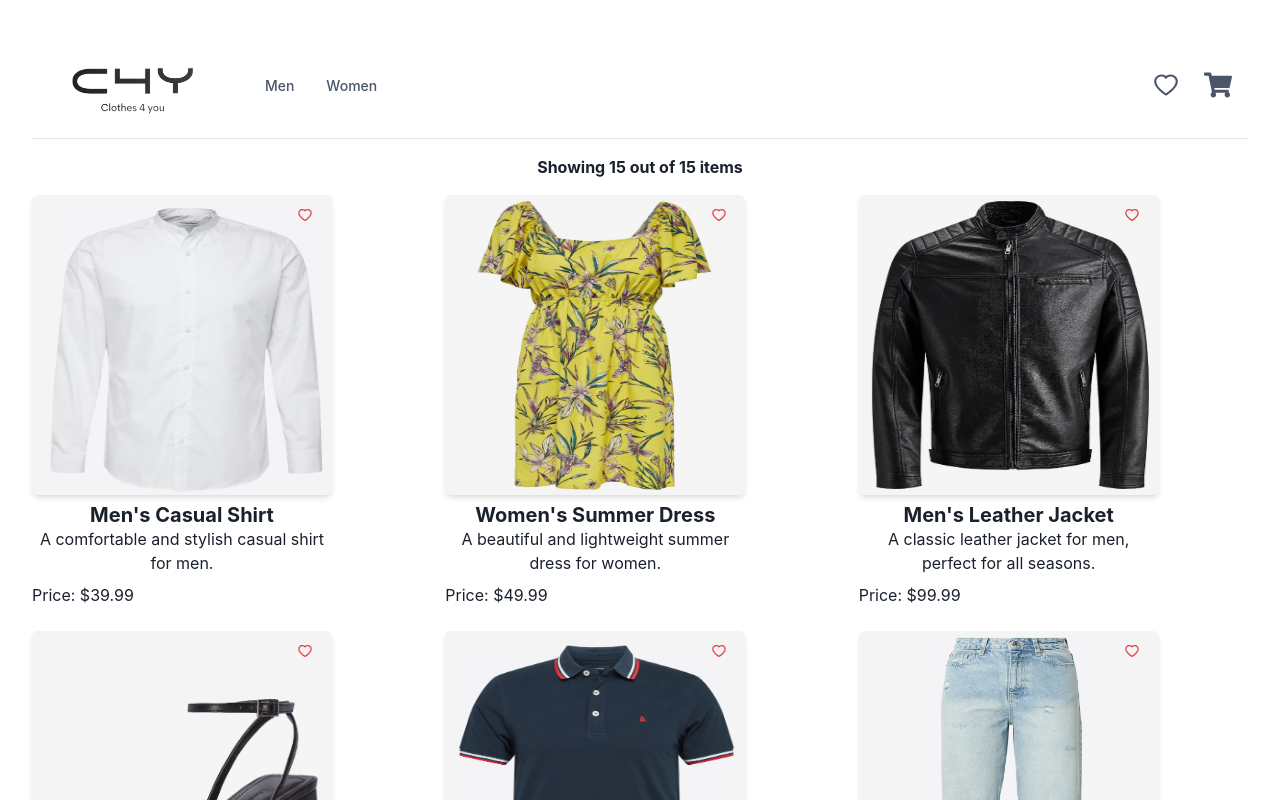
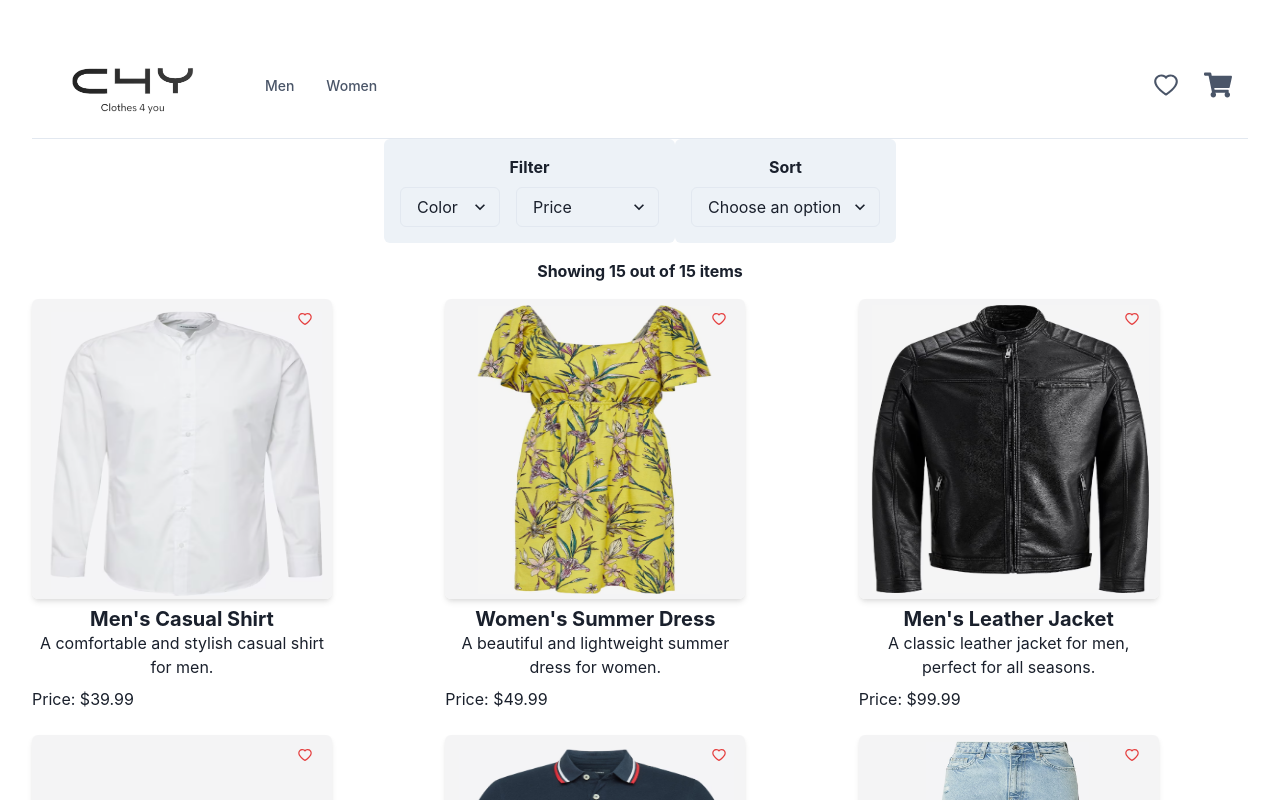
Before and after one commit to valgeorg97/c-4-u-product-listing-, a React (Vite) app in the folder clothes-for-you/: page / in a window 1280 px wide. Shown: the top 800 px of the page. Built offline with nearby package versions, Linux system fonts and the light colour scheme.

Commit message:
Add: Filter and Sort mechanism

```diff
--- /dev/null
+++ b/clothes-for-you/src/components/Filter/Filter.tsx
@@ -0,0 +1,101 @@
+import React from 'react';
+import { Box, Menu, Select, Text, VStack, HStack } from '@chakra-ui/react';
+
+interface FilterProps {
+  onFilterChange: (filteredResult: any[]) => void;
+  products: any[];
+  colorFilter: string;
+  priceFilter: number[];
+  onColorFilterChange: (selectedColor: string) => void;
+  onPriceFilterChange: (newPriceFilter: number[]) => void;
+}
+
+const Filter: React.FC<FilterProps> = ({
+  onFilterChange,
+  products,
+  colorFilter,
+  priceFilter,
+  onColorFilterChange,
+  onPriceFilterChange,
+}) => {
+  const priceTicks = [
+    { value: 0, label: 'Below 50$' },
+    { value: 50, label: '50 - 100$' },
+    { value: 100, label: '100 - 150$' },
+    { value: 150, label: '150 - 200$' },
+    { value: 200, label: 'Above 200$' },
+  ];
+
+  const availableColors = ['Blue', 'Red', 'Green', 'Black', 'White', 'Beige', 'Yellow'];
+
+  const handleColorFilterChange = (event: React.ChangeEvent<HTMLSelectElement>) => {
+    const { value } = event.target;
+
+    if (value === 'default' || value === 'None') {
+      onColorFilterChange('');
+    } else {
+      onColorFilterChange(value);
+    }
+  };
+
+  const handlePriceFilterChange = (event: React.ChangeEvent<HTMLSelectElement>) => {
+    const { value } = event.target;
+
+    if (value === 'None') {
+      onPriceFilterChange([0, 150]);
+    } else if (value === 'Above 200$') {
+      onPriceFilterChange([200, Number.MAX_SAFE_INTEGER]);
+    } else if (value === '50 - 100$') {
+      onPriceFilterChange([50, 100]);
+    } else if (value === '100 - 150$') {
+      onPriceFilterChange([100, 150]);
+    } else if (value === '150 - 200$') {
+      onPriceFilterChange([150, 200]);
+    } else {
+      const priceRange = priceTicks.find((tick) => tick.label === value);
+      onPriceFilterChange([priceRange!.value, priceRange!.value === 0 ? 50 : priceRange!.value]);
+    }
+  };
+
+  return (
+    <Box p={4} bg="gray.100" borderRadius="md">
+      <Text fontWeight="bold" mb={2}>
+        Filter
+      </Text>
+      <HStack spacing={4}>
+        <VStack align="start" spacing={2}>
+          <Menu>
+            <Select defaultValue="default" cursor="pointer" onChange={handleColorFilterChange}>
+              <option value="default" disabled>
+                Color
+              </option>
+              <option value="None">None</option>
+              {availableColors.map((color) => (
+                <option key={color} value={color}>
+                  {color}
+                </option>
+              ))}
+            </Select>
+          </Menu>
+        </VStack>
+        <VStack align="start" spacing={2}>
+          <Menu>
+            <Select defaultValue="default" cursor="pointer" onChange={handlePriceFilterChange}>
+              <option value="default" disabled>
+                Price
+              </option>
+              <option value="None">None</option>
+              {priceTicks.map((tick) => (
+                <option key={tick.value} value={tick.label} disabled={tick.value === 0}>
+                  {tick.label}
+                </option>
+              ))}
+            </Select>
+          </Menu>
+        </VStack>
+      </HStack>
+    </Box>
+  );
+};
+
+export default Filter;
--- a/clothes-for-you/src/components/ProductsList/ProductsList.tsx
+++ b/clothes-for-you/src/components/ProductsList/ProductsList.tsx
@@ -1,52 +1,120 @@
-import React from 'react';
+import React, { useState } from 'react';
 import { getProducts } from '../../services/productsService';
 import { Product } from '../../types/types';
-import { Grid, Box, Text} from '@chakra-ui/react';
+import { Grid, Box, Text, Flex, Center } from '@chakra-ui/react';
 import { ProductListProps } from '../../types/types';
 import ProductCard from '../ProductCard/ProductCard';
+import Filter from '../Filter/Filter';
+import Sort from '../Sort/Sort';
+
+const ProductList: React.FC<ProductListProps> = ({ selectedCategory, selectedSubCategory }) => {
+  const products: Product[] = getProducts();
+  const [sortBy, setSortBy] = useState('default');
+  const [colorFilter, setColorFilter] = useState('');
+  const [priceFilter, setPriceFilter] = useState([0, 150]);
 
 
-const ProductList: React.FC<ProductListProps> = ({ selectedCategory, selectedSubCategory }) => {
-
-  const products: Product[] = getProducts();
-
-  console.log('Selected Category:', selectedCategory);
-  console.log('Selected Subcategory:', selectedSubCategory);
-
-  const filteredProducts = products.filter((product) => {
+  const filterProducts = () => {
+    let filteredResult = products.filter((product) => {
       if (selectedSubCategory === 'Show All') {
-
         return product.category === selectedCategory;
       } else if (selectedCategory === '' && selectedSubCategory === '') {
-
         return true;
       } else if (selectedCategory !== '' && selectedSubCategory === '') {
-
         return product.category === selectedCategory;
       } else if (selectedCategory === '' && selectedSubCategory !== '') {
-
         return product.type === selectedSubCategory;
       } else {
-
         return product.category === selectedCategory && product.type === selectedSubCategory;
       }
     });
 
+    if (colorFilter.length > 0) {
+      filteredResult = filteredResult.filter((product) => colorFilter.includes(product.color));
+    }
+
+    const [minPrice, maxPrice] = priceFilter;
+    if (minPrice !== 0 || maxPrice !== 0) {
+      filteredResult = filteredResult.filter(
+        (product) => product.price >= minPrice && product.price <= maxPrice
+      );
+    }
+
+    return filteredResult;
+  };
+
+
+
+  const sortProducts = (productsToSort) => {
+    let sortedResult = [...productsToSort];
+
+    if (sortBy === 'az') {
+      sortedResult.sort((a, b) => a.name.localeCompare(b.name));
+    } else if (sortBy === 'za') {
+      sortedResult.sort((a, b) => b.name.localeCompare(a.name));
+    } else if (sortBy === 'priceAsc') {
+      sortedResult.sort((a, b) => a.price - b.price);
+    } else if (sortBy === 'priceDesc') {
+      sortedResult.sort((a, b) => b.price - a.price);
+    }
+
+    return sortedResult;
+  };
+  let filteredProducts = filterProducts()
+
+  const handleFilterChange = (filteredResult) => {
+    console.log('Filter Change:', filteredResult);
+    setFilteredProducts(filteredResult);
+  };
+
+  const handleSortChange = (value) => {
+    console.log('Sort Change:', value);
+    setSortBy(value);
+  };
+
+  const handleColorFilterChange = (selectedColor) => {
+    console.log('Color Filter Change:', selectedColor);
+    setColorFilter(selectedColor);
+  };
+
+  const handlePriceFilterChange = (newPriceFilter) => {
+    console.log('Price Filter Change:', newPriceFilter);
+    setPriceFilter(newPriceFilter);
+  };
   return (
     <Box>
+      <Flex mb={4} direction="column">
+        <Center>
+          <Filter
+            onFilterChange={handleFilterChange}
+            products={filteredProducts}
+            colorFilter={colorFilter}
+            priceFilter={priceFilter}
+            onColorFilterChange={handleColorFilterChange}
+            onPriceFilterChange={handlePriceFilterChange}
+          />
+          <Sort onSortChange={handleSortChange} />
+        </Center>
+      </Flex>
       <Box mb={4}>
         <Text fontWeight="bold">
           {selectedCategory} {selectedSubCategory}
         </Text>
       </Box>
+      {filteredProducts.length === 0 ?
+        <Text mb={2} fontWeight="bold">No items matching the criteria</Text>
+        :
+        <>
           <Text mb={2} fontWeight="bold">
             Showing {filteredProducts.length} out of {products.length} items
           </Text>
           <Grid templateColumns="repeat(3, 1fr)" gap={6} mt={4}>
-        {filteredProducts.map((product) => (
+            {sortProducts(filteredProducts).map((product) => (
               <ProductCard key={product.id} product={product} />
             ))}
           </Grid>
+        </>
+      }
     </Box>
   );
 };
--- /dev/null
+++ b/clothes-for-you/src/components/Sort/Sort.tsx
@@ -0,0 +1,28 @@
+import React from 'react';
+import { Box, Select, Text } from '@chakra-ui/react';
+
+const Sort = ({ onSortChange }) => {
+  const handleSortChange = (event) => {
+    const value = event.target.value;
+    onSortChange(value);
+  };
+
+  return (
+    <Box p={4} bg="gray.100" borderRadius="md">
+      <Text fontWeight="bold" mb={2}>
+        Sort
+      </Text>
+      <Select defaultValue="default" onChange={handleSortChange}>
+        <option value="default" disabled>
+          Choose an option
+        </option>
+        <option value="az">Alphabetical a-z</option>
+        <option value="za">Alphabetical z-a</option>
+        <option value="priceAsc">Price: Low to High</option>
+        <option value="priceDesc">Price: High to Low</option>
+      </Select>
+    </Box>
+  );
+};
+
+export default Sort;
```
Lines whose indentation alone changed are shown as unchanged.
